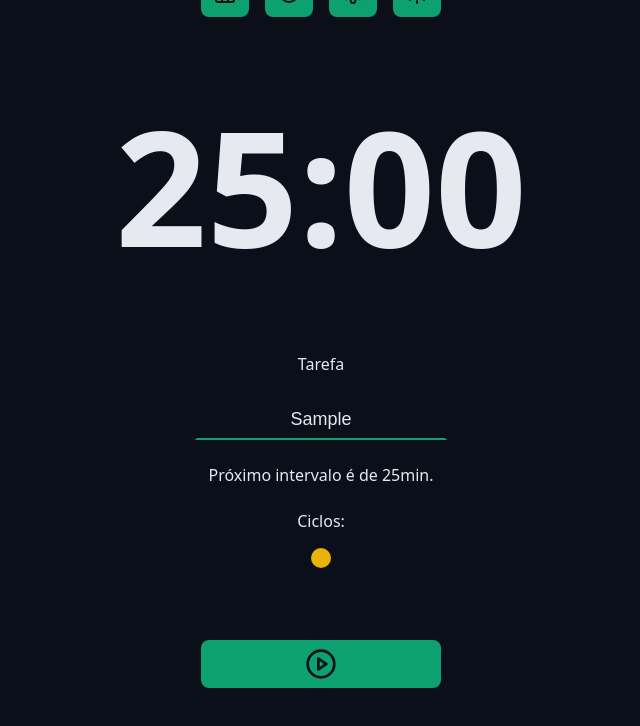
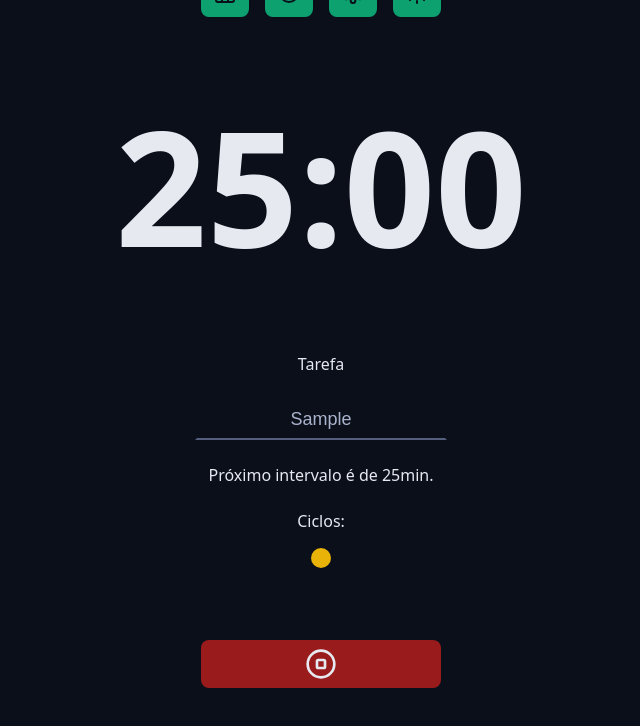
Before and after one commit to CristianoSFMothe/chronos-pomodoro, a React (Vite) app: page / in a window 1280 px wide. Both pictures are taken after typing "Sample" into the empty fields and a click on the button "Iniciar nova tarefa". Shown: the part 284-1010 px from the top of the page, without its empty margins (319-959 px from the left). Built offline with nearby package versions, Linux system fonts and the light colour scheme.

Commit message:
feat: enhance MainForm with task interruption functionality and update button styles in Menu and DefaultButton components

```diff
--- a/src/components/CountDown/index.tsx
+++ b/src/components/CountDown/index.tsx
@@ -5,6 +5,8 @@ export function CountDown() {
   const { state } = useTasksContext();
 
   return (
-    <div className={styles.container}>{state.formattedSecondsRemaining}</div>
+    <div className={`${styles.container} workTime`} data-testid='workTime'>
+      {state.formattedSecondsRemaining}
+    </div>
   );
 }
--- a/src/components/MainForm/index.tsx
+++ b/src/components/MainForm/index.tsx
@@ -1,4 +1,4 @@
-import { PlayCircleIcon } from 'lucide-react';
+import { PlayCircleIcon, StopCircleIcon } from 'lucide-react';
 import { DefaultButton } from '../button';
 import { Cyclos } from '../Cyclos';
 import { DefaultIndex } from '../Input';
@@ -52,6 +52,17 @@ export function MainForm() {
     });
   };
 
+  const handleInterruptTask = () => {
+    setState(prevState => {
+      return {
+        ...prevState,
+        activeTask: null,
+        secondsRemaining: 0,
+        formattedSecondsRemaining: '00:00',
+      };
+    });
+  };
+
   return (
     <form onSubmit={handleCreateNewTask} className='form' action=''>
       <div className='formRow'>
@@ -60,8 +71,11 @@ export function MainForm() {
           type='text'
           labelText='Tarefa'
           title='Tarefa'
+          name='taskName'
+          data-testid='taskName'
           placeholder='Digite uma tarefa'
           ref={taskNameInput}
+          disabled={!!state.activeTask}
         />
       </div>
 
@@ -76,7 +90,30 @@ export function MainForm() {
       )}
 
       <div className='formRow'>
-        <DefaultButton icon={<PlayCircleIcon />} />
+        {!state.activeTask && (
+          <DefaultButton
+            aria-label='Iniciar nova tarefa'
+            title='Iniciar nova tarefa'
+            type='submit'
+            id='startTaskButton'
+            icon={<PlayCircleIcon />}
+            data-testid='startTaskButton'
+            key='submit'
+          />
+        )}
+        {!!state.activeTask && (
+          <DefaultButton
+            aria-label='Interromper tarefa'
+            title='Interromper tarefa'
+            type='button'
+            id='stopTaskButton'
+            color='red'
+            icon={<StopCircleIcon />}
+            data-testid='stopTaskButton'
+            onClick={handleInterruptTask}
+            key='button'
+          />
+        )}
       </div>
     </form>
   );
--- a/src/components/Menu/index.tsx
+++ b/src/components/Menu/index.tsx
@@ -41,7 +41,8 @@ export function Menu() {
   return (
     <nav className={styles.menu}>
       <a
-        className={styles.menuLink}
+        className={`${styles.menuLink} buttonHome`}
+        data-testid='buttonHome'
         href='#'
         aria-label='Ir para a página inicial'
         title='Página Inicial'
@@ -50,7 +51,8 @@ export function Menu() {
       </a>
 
       <a
-        className={styles.menuLink}
+        className={`${styles.menuLink} buttonHistory`}
+        data-testid='buttonHistory'
         href='#'
         aria-label='Ver Histórico'
         title='Ver Histórico'
@@ -59,7 +61,8 @@ export function Menu() {
       </a>
 
       <a
-        className={styles.menuLink}
+        className={`${styles.menuLink} buttonSettings`}
+        data-testid='buttonSettings'
         href='#'
         aria-label='Configurações'
         title='Configurações'
@@ -68,7 +71,8 @@ export function Menu() {
       </a>
 
       <a
-        className={styles.menuLink}
+        className={`${styles.menuLink} buttonChangeTheme`}
+        data-testid='buttonChangeTheme'
         href='#'
         aria-label='Alterar Tema'
         title='Alterar Tema'
--- a/src/components/button/index.tsx
+++ b/src/components/button/index.tsx
@@ -13,7 +13,10 @@ export const DefaultButton = ({
 }: DefaultButtonProps) => {
   return (
     <>
-      <button className={`${styles.button} ${styles[color]}`} {...props}>
+      <button
+        className={`${styles.button} ${styles[color]} button-task`}
+        {...props}
+      >
         {icon}
       </button>
     </>
```
